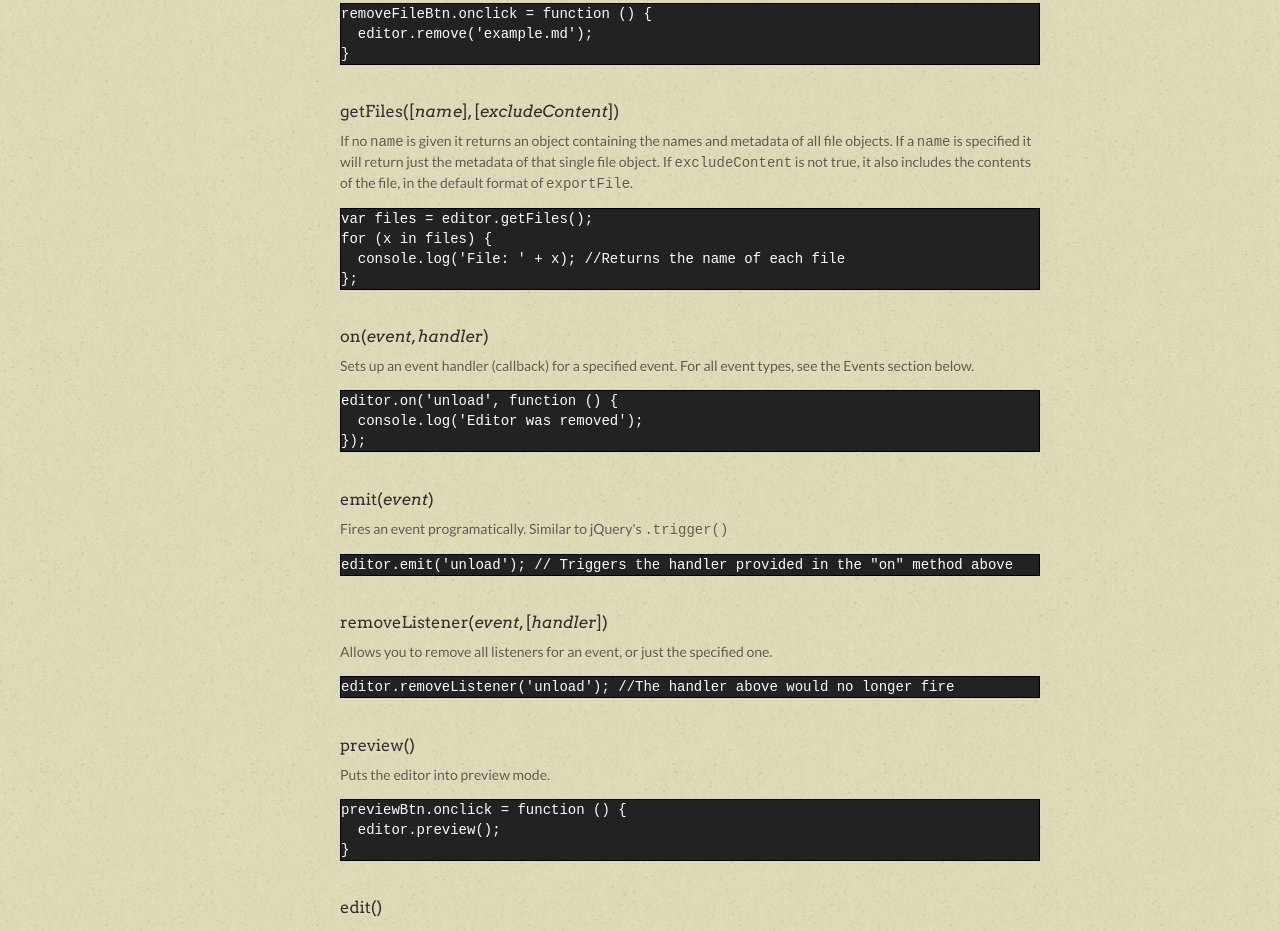
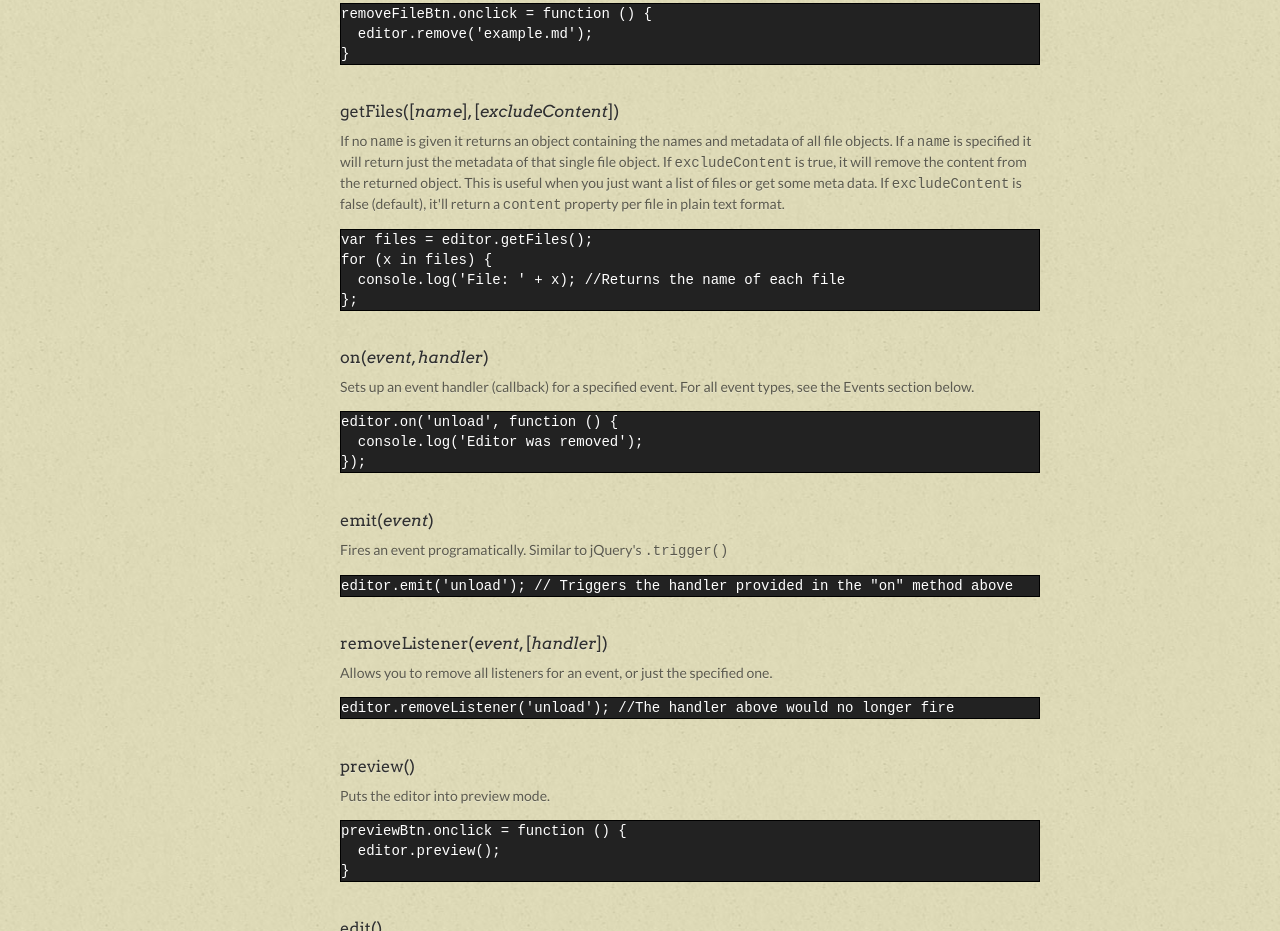
Before and after one commit to OscarGodson/EpicEditor, a plain HTML site: page index.html in a window 1280 px wide. Shown: the part 5895-6826 px from the top of the page. Drawn offline with Linux system fonts and the light colour scheme; a script that the page names is missing.

Commit message:
Ticket #238 - Added more detailed docs to getFiles()

```diff
--- a/index.html
+++ b/index.html
@@ -310,7 +310,7 @@ var editor = new EpicEditor(opts);</code></pre>
   editor.remove(&#39;example.md&#39;);
 }</code></pre>
 <h3>getFiles([<em>name</em>], [<em>excludeContent</em>])</h3>
-<p>If no <code>name</code> is given it returns an object containing the names and metadata of all file objects. If a <code>name</code> is specified it will return just the metadata of that single file object. If <code>excludeContent</code> is not true, it also includes the contents of the file, in the default format of <code>exportFile</code>.
+<p>If no <code>name</code> is given it returns an object containing the names and metadata of all file objects. If a <code>name</code> is specified it will return just the metadata of that single file object. If <code>excludeContent</code> is true, it will remove the content from the returned object. This is useful when you just want a list of files or get some meta data. If <code>excludeContent</code> is false (default), it&#39;ll return a <code>content</code> property per file in plain text format.
 
 </p>
 <pre><code class="lang-javascript">var files = editor.getFiles();
```
Also changed, not shown: README.md.
